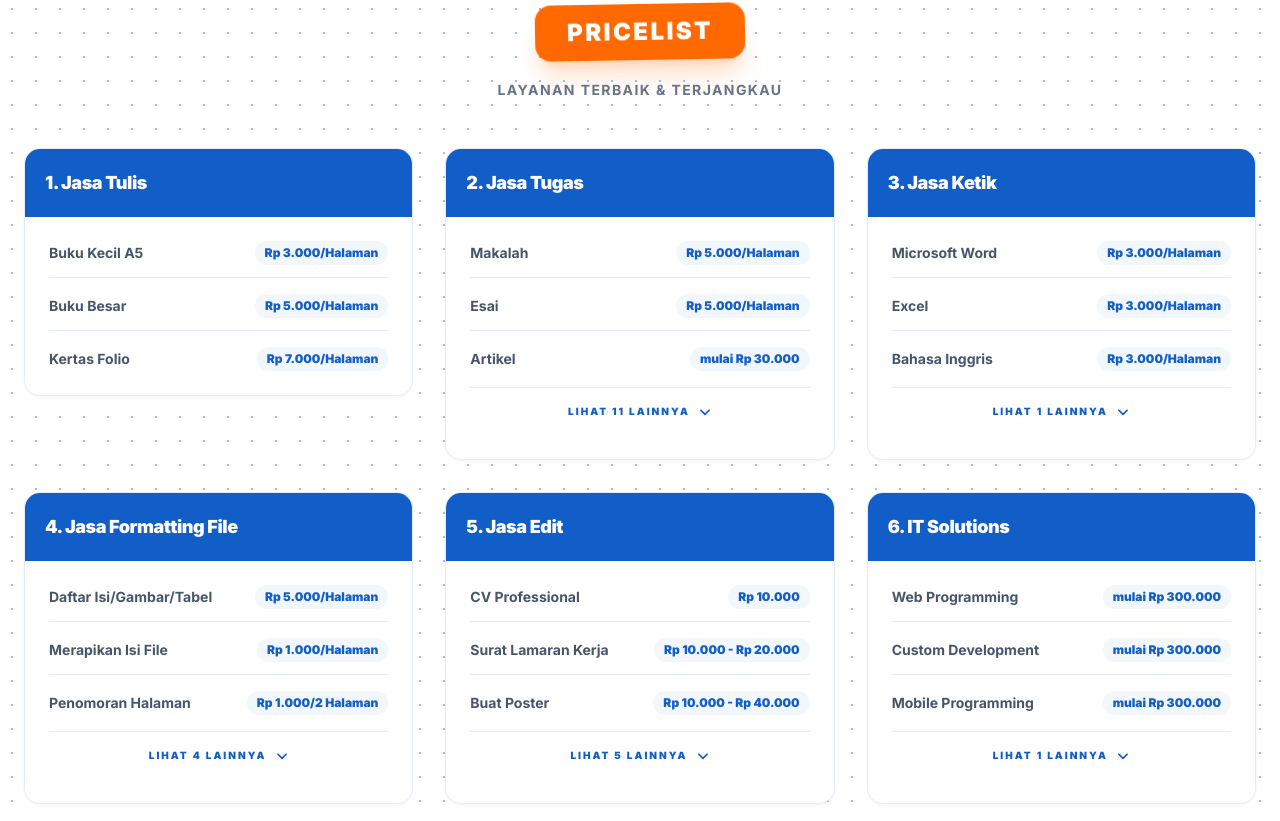
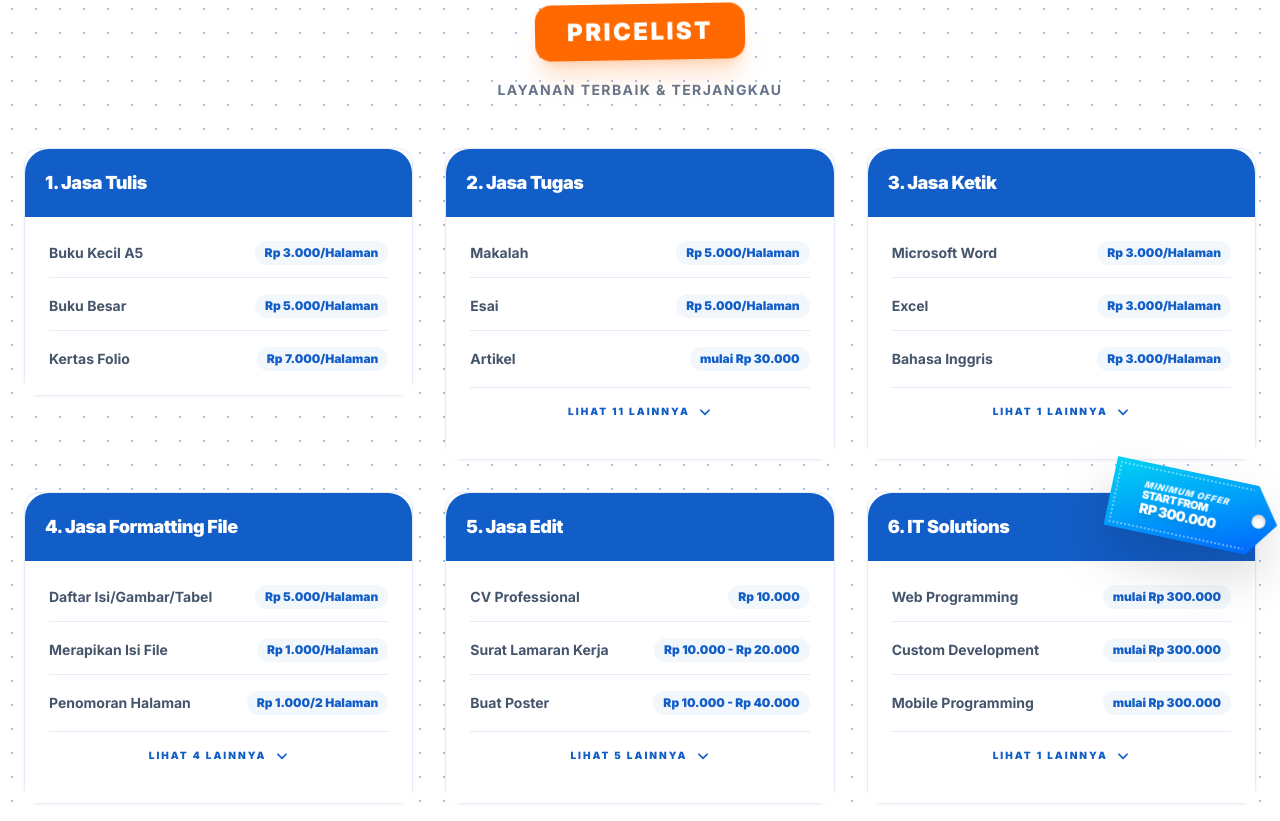
Before and after one commit to MakdumIbrohim/mifabye-finance, a Next.js app: page / in a window 1280 px wide. Shown: the part 1299-2120 px from the top of the page. Built offline with nearby package versions, Linux system fonts and the light colour scheme.

Commit message:
feat: add a stylized promotional price badge to service category cards

```diff
--- a/app/page.tsx
+++ b/app/page.tsx
@@ -73,6 +73,7 @@ const services = [
   {
     category: "6. IT Solutions",
     color: "bg-primary",
+    badge: "START FROM RP300.000",
     items: [
       { name: "Web Programming", price: "mulai Rp 300.000" },
       { name: "Custom Development", price: "mulai Rp 300.000" },
@@ -228,8 +229,38 @@ export default function LandingPage() {
               const hasMore = svc.items.length > 3;
 
               return (
-                <div key={idx} className={`subtle-card !p-0 overflow-hidden flex flex-col group transition-all duration-300 border ${isDarkMode ? "bg-slate-900 border-slate-800 shadow-black/40" : "bg-white border-border shadow-primary/5"}`}>
-                  <div className={`p-5 ${svc.color} text-white`}>
+                <div key={idx} className={`relative subtle-card !p-0 overflow-visible flex flex-col group transition-all duration-300 border ${isDarkMode ? "bg-slate-900 border-slate-800 shadow-black/40" : "bg-white border-border shadow-primary/5"}`}>
+                  {/* Minimum Offer Badge / Price Tag */}
+                  {svc.badge && (
+                    <div className="absolute -top-5 -right-6 z-30 transform rotate-12 pointer-events-none drop-shadow-2xl">
+                      <div className="relative">
+                        {/* The Tag Shape */}
+                        <div className="bg-gradient-to-br from-cyan-400 to-blue-600 shadow-2xl flex flex-col items-center justify-center text-center relative overflow-hidden"
+                             style={{
+                               clipPath: "polygon(0% 0%, 85% 0%, 100% 50%, 85% 100%, 0% 100%)",
+                               width: "170px",
+                               height: "70px"
+                             }}>
+                          {/* Dotted Inner Border */}
+                          <div className="absolute inset-1 border-2 border-dotted border-white/40 pointer-events-none"
+                               style={{ clipPath: "polygon(0% 0%, 84% 0%, 98% 50%, 84% 100%, 0% 100%)" }} />
+
+                          {/* Tag Hole */}
+                          <div className="absolute right-3 top-1/2 -translate-y-1/2 w-3.5 h-3.5 bg-white rounded-full shadow-inner shadow-black/20" />
+
+                          <div className="relative z-10 pr-8 pl-3 flex flex-col items-start text-left">
+                            <span className="text-[9px] font-black text-white/90 leading-none uppercase tracking-widest italic">Minimum Offer</span>
+                            <div className="flex flex-col">
+                              <span className="text-[11px] font-black text-white leading-tight uppercase tracking-tighter">Start From</span>
+                              <span className="text-[14px] font-black text-white leading-none tracking-tighter drop-shadow-md">RP 300.000</span>
+                            </div>
+                          </div>
+                        </div>
+                      </div>
+                    </div>
+                  )}
+
+                  <div className={`p-5 ${svc.color} text-white rounded-t-[1.5rem]`}>
                     <h3 className="text-lg font-black tracking-tight">{svc.category}</h3>
                   </div>
                   <div className={`p-6 space-y-4 ${isDarkMode ? "bg-slate-900" : "bg-white"}`}>
```
